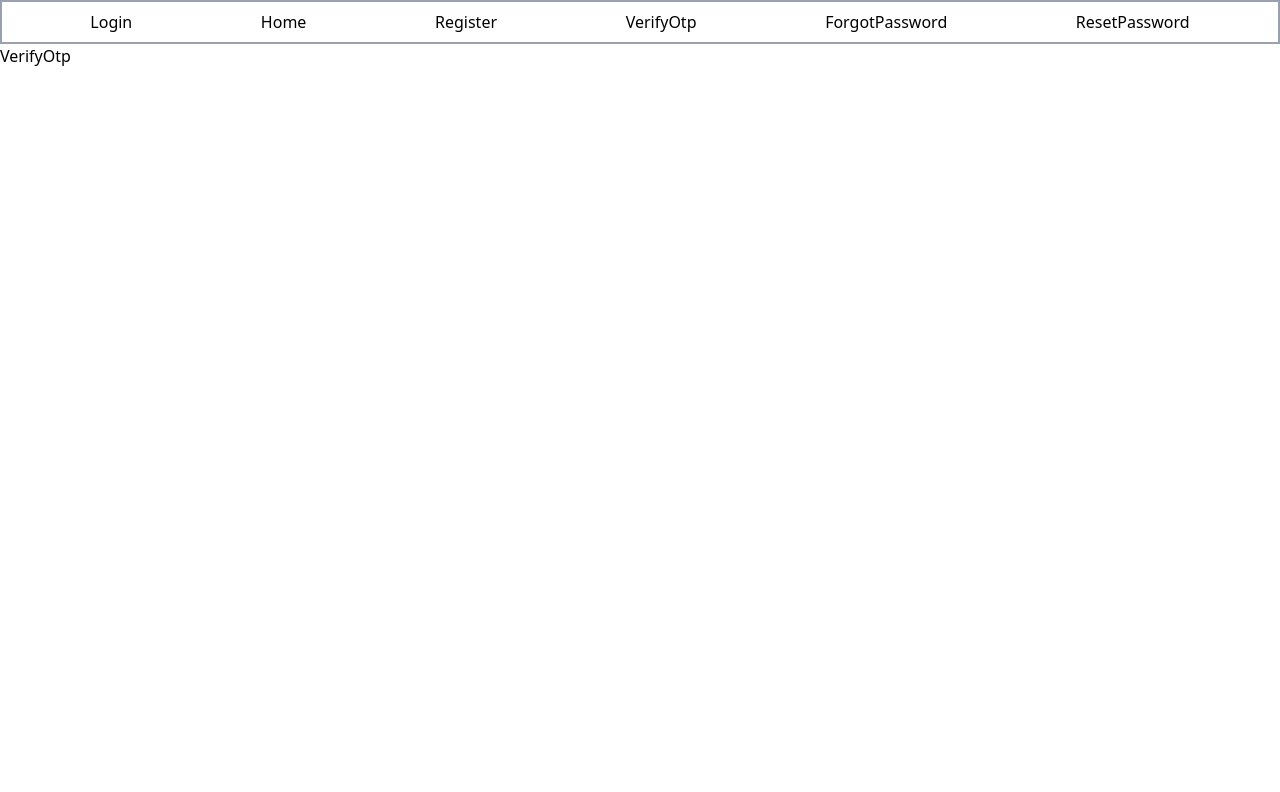
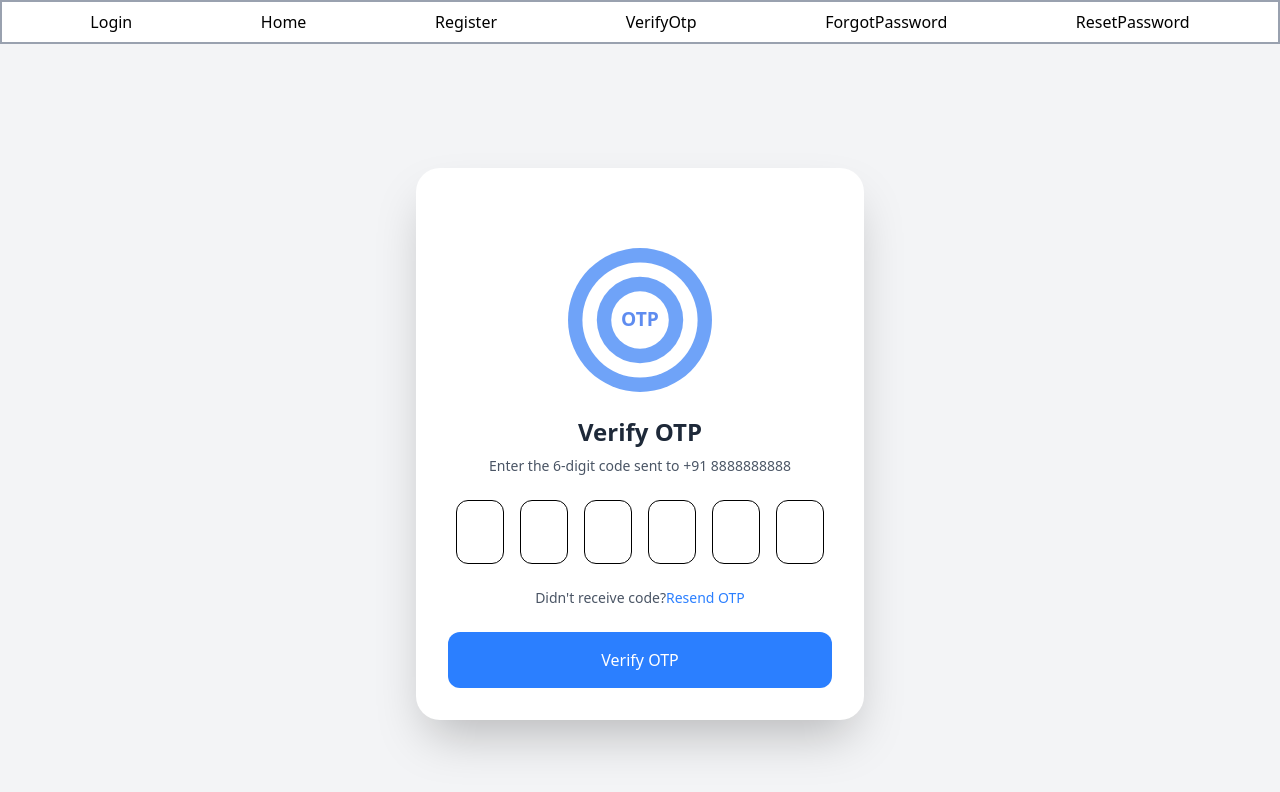
Before and after one commit to AryanChd/Ecom, a React (Vite) app in the folder frontend/: page /verify-otp in a window 1280 px wide. Shown: the top 792 px of the page. Built offline with nearby package versions, Linux system fonts and the light colour scheme.

Commit message:
completed verifyOtp ui

```diff
--- a/frontend/src/pages/VerifyOtp.jsx
+++ b/frontend/src/pages/VerifyOtp.jsx
@@ -1,7 +1,107 @@
-import React from 'react'
+import React from "react";
 
 export const VerifyOtp = () => {
   return (
-    <div>VerifyOtp</div>
-  )
-}
+    <div className="min-h-screen flex items-center justify-center bg-gray-100">
+      <div className="bg-white  shadow-2xl rounded-3xl w-full max-w-md overflow-hidden grid md:grid-cols-1 transform transition-transform duration-300 hover:scale-105">
+        <div className="p-8 text-center">
+          <svg
+            xmlns="http://www.w3.org/2000/svg"
+            viewBox="0 0 400 300"
+            className="mx-auto mb-6 w-48 h-48 animate-pulse"
+          >
+            <circle cx={200} cy={200} r={150} fill="#3B82F6" />
+            <circle cx={200} cy={200} r={120} fill="#FFFFFF" />
+            <circle cx={200} cy={200} r={90} fill="#3B82F6" />
+            <circle cx={200} cy={200} r={60} fill="#FFFFFF" />
+            <text
+              x={200}
+              y={200}
+              textAnchor="middle"
+              fill="#2563EB"
+              fontSize={40}
+              fontWeight="bold"
+              dy=".3em"
+              className="text-center"
+            >
+              OTP
+            </text>
+          </svg>
+          <h2 className="text-2xl font-bold mb-2 text-gray-800">
+            Verify OTP
+          </h2>
+          <p className="text-sm text-gray-600  mb-6">
+            Enter the 6-digit code sent to +91 8888888888
+          </p>
+          <div className="flex justify-center space-x-4 mb-6">
+            <input
+              type="text"
+              maxLength={1}
+              className="w-12 h-16 text-center text-2xl border-2 border-blue-500 rounded-xl
+              focus:outline-none focus:ring-2 focus:ring-blue-500
+
+              transition-transform duration-300 hover:scale-110"
+            />
+            <input
+              type="text"
+              maxLength={1}
+              className="w-12 h-16 text-center text-2xl border-2 border-blue-500 rounded-xl
+              focus:outline-none focus:ring-2 focus:ring-blue-500
+
+              transition-transform duration-300 hover:scale-110"
+            />
+            <input
+              type="text"
+              maxLength={1}
+              className="w-12 h-16 text-center text-2xl border-2 border-blue-500 rounded-xl
+              focus:outline-none focus:ring-2 focus:ring-blue-500
+
+              transition-transform duration-300 hover:scale-110"
+            />
+            <input
+              type="text"
+              maxLength={1}
+              className="w-12 h-16 text-center text-2xl border-2 border-blue-500 rounded-xl
+              focus:outline-none focus:ring-2 focus:ring-blue-500
+
+              transition-transform duration-300 hover:scale-110"
+            />
+            <input
+              type="text"
+              maxLength={1}
+              className="w-12 h-16 text-center text-2xl border-2 border-blue-500 rounded-xl
+              focus:outline-none focus:ring-2 focus:ring-blue-500
+
+              transition-transform duration-300 hover:scale-110"
+            />
+            <input
+              type="text"
+              maxLength={1}
+              className="w-12 h-16 text-center text-2xl border-2 border-blue-500 rounded-xl
+              focus:outline-none focus:ring-2 focus:ring-blue-500
+
+              transition-transform duration-300 hover:scale-110"
+            />
+          </div>
+          <div className="text-sm text-gray-600 mb-6">
+            Didn't receive code?
+            <a
+              href="#"
+              className="text-blue-500 hover:underline  transition-colors duration-300 hover:text-blue-600"
+            >
+              Resend OTP
+            </a>
+          </div>
+          <a href="" target>
+            <button
+              className="w-full py-4 bg-blue-500 text-white rounded-xl hover:bg-blue-600
+      transition-transform duration-300 hover:scale-105"
+            >
+              Verify OTP
+            </button>
+          </a>
+        </div>
+      </div>
+    </div>
+  );
+};
```
